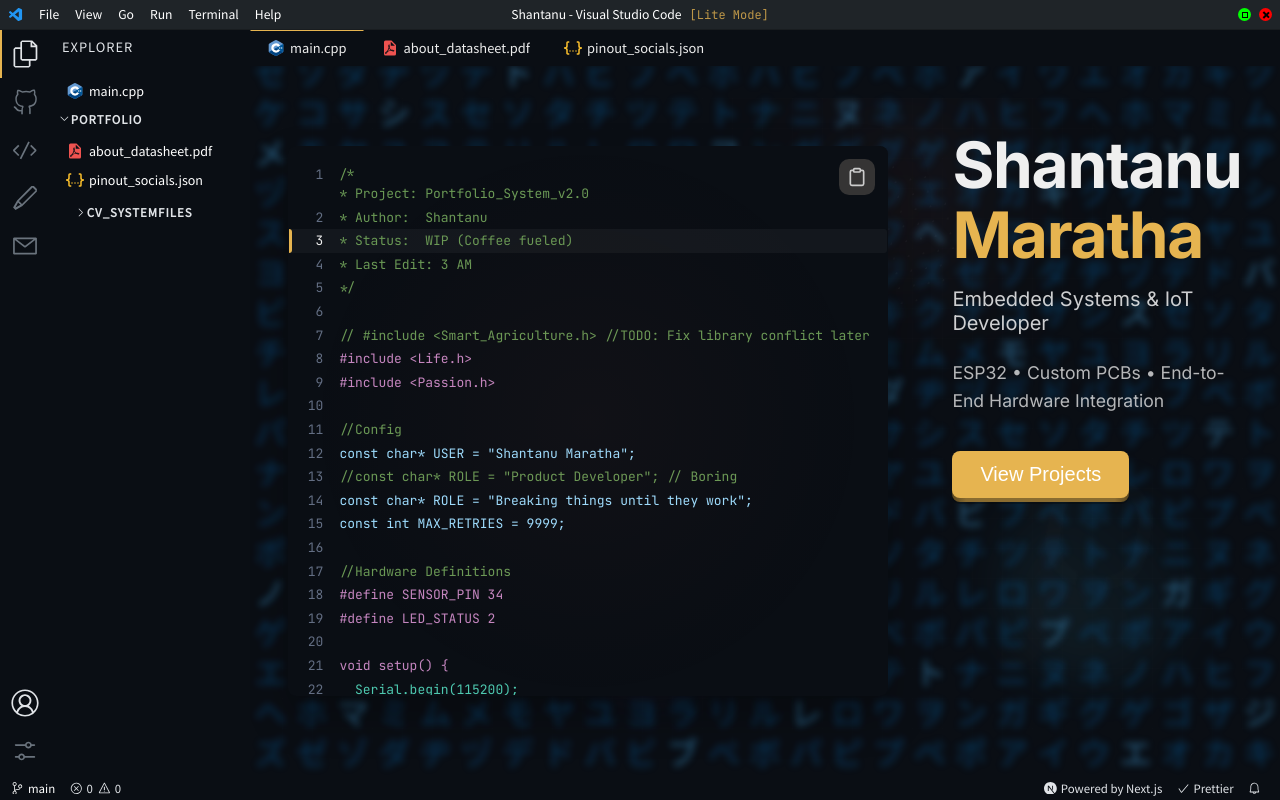
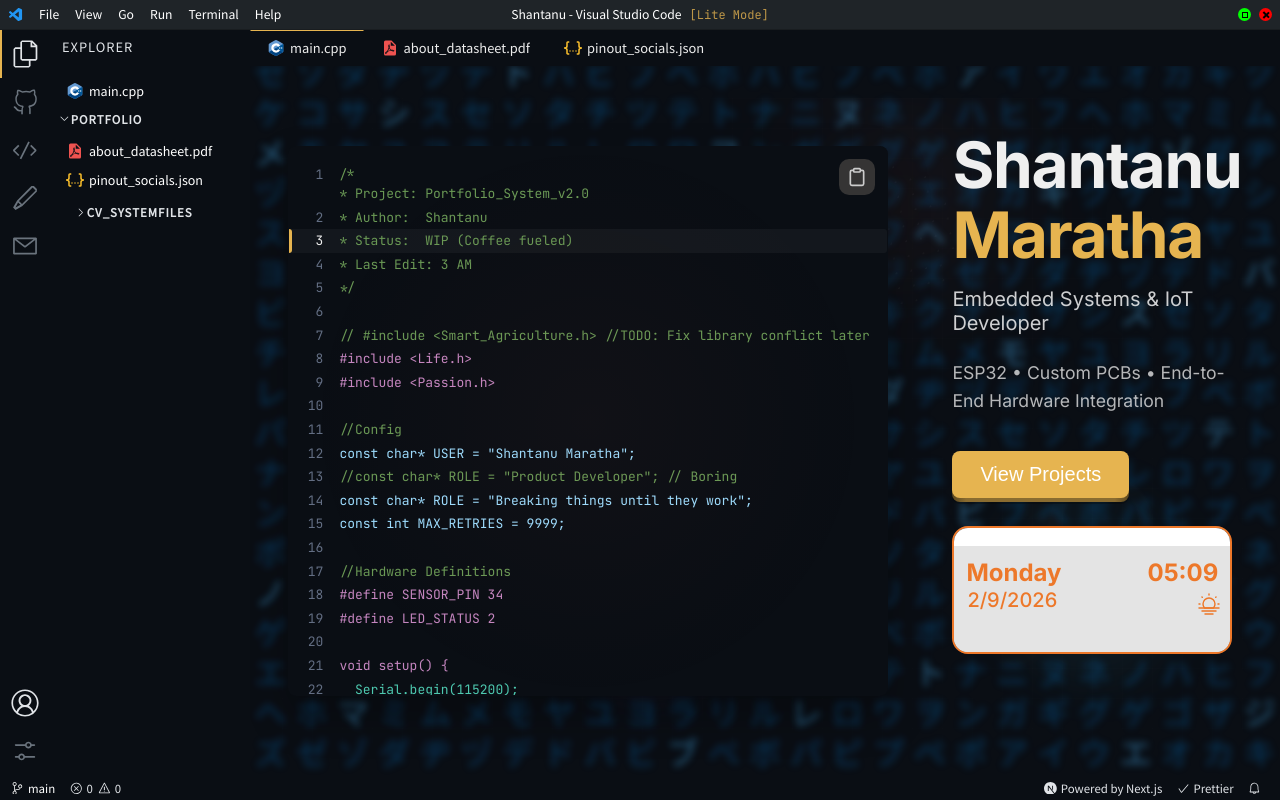
Before and after one commit to shaxntanu/VSCode-Portfolio, a Next.js app: page / in a window 1280 px wide. Built offline with nearby package versions, Linux system fonts and the light colour scheme.

Commit message:
Add interactive time/weather cloud card component to landing page

```diff
--- /dev/null
+++ b/components/TimeCloudCard.tsx
@@ -0,0 +1,129 @@
+import { useState, useEffect } from 'react';
+import styles from '@/styles/TimeCloudCard.module.css';
+
+const TimeCloudCard = () => {
+  const [currentTime, setCurrentTime] = useState(new Date());
+
+  useEffect(() => {
+    const timer = setInterval(() => {
+      setCurrentTime(new Date());
+    }, 1000);
+
+    return () => clearInterval(timer);
+  }, []);
+
+  const formatTime = (date: Date) => {
+    return date.toLocaleTimeString('en-US', {
+      hour: '2-digit',
+      minute: '2-digit',
+      hour12: false
+    });
+  };
+
+  const formatDate = (date: Date) => {
+    return date.toLocaleDateString('en-US', {
+      month: 'numeric',
+      day: 'numeric',
+      year: 'numeric'
+    });
+  };
+
+  const getDayName = (date: Date) => {
+    return date.toLocaleDateString('en-US', { weekday: 'long' });
+  };
+
+  return (
+    <div className={styles.cardTimeCloud}>
+      <div className={styles.cardTimeCloudFront}></div>
+      <div className={styles.cardTimeCloudBack}>
+        <svg viewBox="0 0 200 200" xmlns="http://www.w3.org/2000/svg">
+          <path
+            fill="#ed782a"
+            d="M39.1,-11.5C46.9,11.5,47,38.1,34.9,46.6C22.8,55.1,-1.6,45.4,-16.5,32.3C-31.3,19.2,-36.8,2.8,-32.4,-15.3C-28.1,-33.4,-14.1,-53,0.8,-53.3C15.6,-53.5,31.2,-34.4,39.1,-11.5Z"
+            transform="translate(100 100)"
+          ></path>
+        </svg>
+        <svg viewBox="0 0 200 200" xmlns="http://www.w3.org/2000/svg">
+          <path
+            fill="#ed782a"
+            d="M39.1,-11.5C46.9,11.5,47,38.1,34.9,46.6C22.8,55.1,-1.6,45.4,-16.5,32.3C-31.3,19.2,-36.8,2.8,-32.4,-15.3C-28.1,-33.4,-14.1,-53,0.8,-53.3C15.6,-53.5,31.2,-34.4,39.1,-11.5Z"
+            transform="translate(100 100)"
+          ></path>
+        </svg>
+      </div>
+      <p className={styles.cardTimeCloudDay}>{getDayName(currentTime)}</p>
+      <p className={styles.cardTimeCloudDayNumber}>{formatDate(currentTime)}</p>
+      <p className={styles.cardTimeCloudHour}>{formatTime(currentTime)}</p>
+      <div className={styles.cardTimeCloudIcon}>
+        <svg viewBox="0 0 24 24" fill="none" xmlns="http://www.w3.org/2000/svg">
+          <g id="SVGRepo_bgCarrier" strokeWidth="0"></g>
+          <g
+            id="SVGRepo_tracerCarrier"
+            strokeLinecap="round"
+            strokeLinejoin="round"
+          ></g>
+          <g id="SVGRepo_iconCarrier">
+            <path
+              d="M8 22H16"
+              stroke="#ed782a"
+              strokeWidth="1.44"
+              strokeLinecap="round"
+              strokeLinejoin="round"
+            ></path>
+            <path
+              d="M5 19H19"
+              stroke="#ed782a"
+              strokeWidth="1.44"
+              strokeLinecap="round"
+              strokeLinejoin="round"
+            ></path>
+            <path
+              d="M2 16H22"
+              stroke="#ed782a"
+              strokeWidth="1.44"
+              strokeLinecap="round"
+              strokeLinejoin="round"
+            ></path>
+            <path
+              d="M12 6C8.68629 6 6 8.68629 6 12C6 13.5217 6.56645 14.911 7.5 15.9687H16.5C17.4335 14.911 18 13.5217 18 12C18 8.68629 15.3137 6 12 6Z"
+              stroke="#ed782a"
+              strokeWidth="1.44"
+            ></path>
+            <path
+              d="M12 2V3"
+              stroke="#ed782a"
+              strokeWidth="1.44"
+              strokeLinecap="round"
+            ></path>
+            <path
+              d="M22 12L21 12"
+              stroke="#ed782a"
+              strokeWidth="1.44"
+              strokeLinecap="round"
+            ></path>
+            <path
+              d="M3 12L2 12"
+              stroke="#ed782a"
+              strokeWidth="1.44"
+              strokeLinecap="round"
+            ></path>
+            <path
+              d="M19.0708 4.92969L18.678 5.32252"
+              stroke="#ed782a"
+              strokeWidth="1.44"
+              strokeLinecap="round"
+            ></path>
+            <path
+              d="M5.32178 5.32227L4.92894 4.92943"
+              stroke="#ed782a"
+              strokeWidth="1.44"
+              strokeLinecap="round"
+            ></path>
+          </g>
+        </svg>
+      </div>
+    </div>
+  );
+};
+
+export default TimeCloudCard;
--- a/pages/index.tsx
+++ b/pages/index.tsx
@@ -3,6 +3,7 @@ import Link from 'next/link';
 
 import styles from '@/styles/HomePage.module.css';
 import DecryptedText from '@/components/DecryptedText';
+import TimeCloudCard from '@/components/TimeCloudCard';
 
 export default function HomePage() {
   const [activeLineIndex, setActiveLineIndex] = useState(0);
@@ -196,6 +197,8 @@ export default function HomePage() {
               </button>
             </Link>
           </div>
+
+          <TimeCloudCard />
         </div>
       </div>
 
--- /dev/null
+++ b/styles/TimeCloudCard.module.css
@@ -0,0 +1,164 @@
+.cardTimeCloud {
+    position: relative;
+    border-radius: 1em;
+    width: 17.5em;
+    height: 8em;
+    z-index: 2;
+    border: solid 0.15em var(--color1);
+    transition: 0.5s all ease-in-out;
+    box-shadow: 0em 0em rgb(0, 0, 0, 0.25);
+    overflow: hidden;
+    --color1: rgb(237, 120, 42);
+    --skycolor: #ffffff;
+}
+
+.cardTimeCloudFront {
+    width: 20em;
+    height: 12.5em;
+    background: rgb(228, 228, 228);
+    border-radius: 1em;
+    position: absolute;
+    z-index: 2;
+    top: 95%;
+    left: 50%;
+    transform: translate(-50%, -50%);
+    transition: 0.5s all ease-in-out;
+}
+
+.cardTimeCloudBack {
+    width: 20em;
+    height: 17.5em;
+    background: var(--skycolor);
+    border-radius: 1em;
+    position: absolute;
+    z-index: 1;
+    top: 57.5%;
+    left: 50%;
+    transform: translate(-50%, -50%);
+    transition: 0.5s all ease-in-out;
+}
+
+.cardTimeCloud:hover {
+    margin-bottom: 1em;
+    box-shadow: 0em 1em rgb(237, 120, 42, 0.5);
+}
+
+.cardTimeCloud:hover .cardTimeCloudFront {
+    top: 105%;
+}
+
+.cardTimeCloudBack svg {
+    position: absolute;
+    z-index: 1;
+    top: -16.45em;
+    left: -7.5em;
+    width: 25em;
+    height: auto;
+    opacity: 100%;
+    animation: rotateCloud 15s linear infinite;
+}
+
+.cardTimeCloudBack svg:nth-child(2) {
+    animation: rotateCloud 15s linear infinite 1s;
+    opacity: 50%;
+}
+
+@keyframes rotateCloud {
+    0% {
+        transform: rotate(0deg);
+    }
+
+    100% {
+        transform: rotate(360deg);
+    }
+}
+
+.cardTimeCloudDay {
+    color: var(--color1);
+    position: absolute;
+    z-index: 3;
+    top: 1.25em;
+    left: 0.5em;
+    font-size: 1.5em;
+    font-weight: bold;
+    transition: 0.5s all ease-in-out;
+    margin: 0;
+}
+
+.cardTimeCloudDayNumber {
+    color: var(--color1);
+    position: absolute;
+    z-index: 3;
+    top: 3em;
+    left: 0.65em;
+    font-size: 1.25em;
+    transition: 0.5s all ease-in-out;
+    font-weight: 500;
+    margin: 0;
+}
+
+.cardTimeCloudHour {
+    color: var(--color1);
+    position: absolute;
+    z-index: 3;
+    top: 1.25em;
+    right: 0.5em;
+    font-size: 1.5em;
+    font-weight: bold;
+    transition: 0.5s all ease-in-out;
+    margin: 0;
+}
+
+.cardTimeCloud:hover {
+    height: 15em;
+}
+
+.cardTimeCloud:hover .cardTimeCloudDay {
+    top: 2.25em;
+}
+
+.cardTimeCloud:hover .cardTimeCloudDayNumber {
+    top: 4em;
+}
+
+.cardTimeCloud:hover .cardTimeCloudHour {
+    top: 1em;
+    font-size: 3em;
+}
+
+.cardTimeCloudIcon svg {
+    position: absolute;
+    z-index: 4;
+    top: 4em;
+    right: 0.6em;
+    transform: rotate(0deg);
+    width: 1.5em;
+    height: auto;
+    transition: 0.5s all ease-in-out;
+}
+
+.cardTimeCloud:hover .cardTimeCloudIcon svg {
+    top: 7.25em;
+    right: -1.75em;
+    width: 7.5em;
+    height: auto;
+    transform: rotate(-35deg);
+}
+
+.cardTimeCloud:active {
+    transition: 0.25s all ease-in-out;
+    transform: scale(0.95);
+}
+
+.cardTimeCloud:active .cardTimeCloudFront {
+    transition: 0.25s all ease-in-out;
+    top: 120%;
+    background-color: var(--color1);
+}
+
+.cardTimeCloud:active .cardTimeCloudIcon svg {
+    transition: 0.25s all ease-in-out;
+    top: 8em;
+    transform: rotate(-25deg);
+    stroke: #4a4b55;
+}
```
